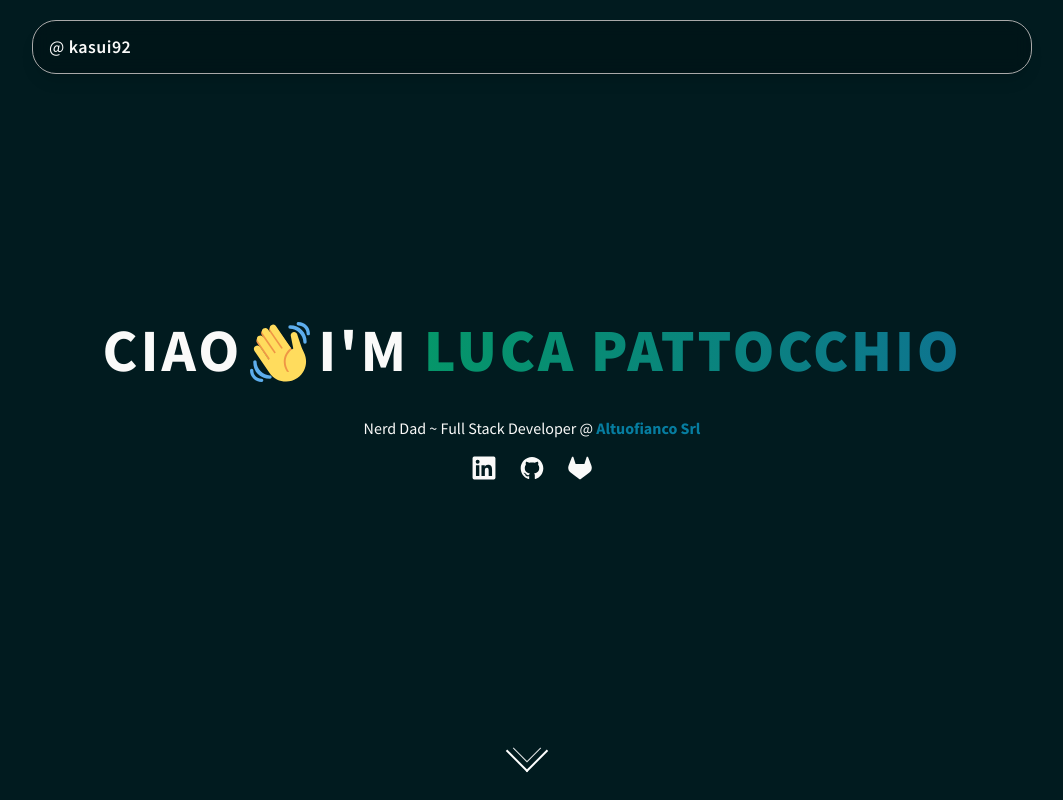
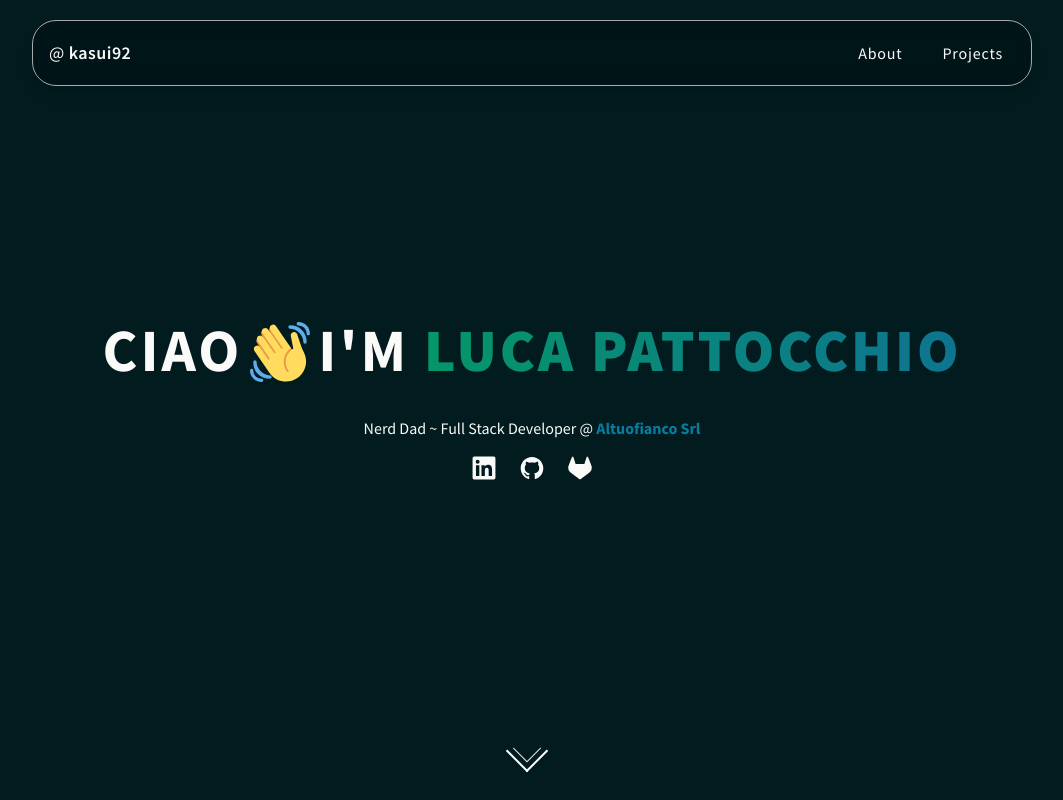
Before and after one commit to Kasui92/lucapattocchio.dev, a React (Vite) app: page / in a window 1280 px wide. Shown: the top 800 px of the page, without its empty margins (108-1171 px from the left). Built offline with nearby package versions, Linux system fonts and the light colour scheme.

Commit message:
fix: use i18n in header;

```diff
--- a/src/components/Header/index.tsx
+++ b/src/components/Header/index.tsx
@@ -1,5 +1,6 @@
 import { ReactElement, useState } from 'react'
 import { AnimatePresence, motion, useMotionValueEvent, useScroll } from 'motion/react'
+import { useTranslation } from 'react-i18next'
 import navLinks from '@/data/navlinks'
 
 import HamburgerIcon from './HamburgerIcon'
@@ -38,6 +39,9 @@ const navVariants = {
  * @return {ReactElement} Header
  */
 const Header = (): ReactElement => {
+    // Get the transition
+    const { t } = useTranslation()
+
     const [isScrolled, setIsScrolled] = useState<boolean>(false)
     const [sectionOnScreen, setSectionOnScreen] = useState<string>('')
     const [isMobileMenuOpen, setIsMobileMenuOpen] = useState<boolean>(false)
@@ -89,7 +93,7 @@ const Header = (): ReactElement => {
                                         onClick={() => setSectionOnScreen(navLink.url)}
                                         className={`group relative overflow-hidden rounded-lg px-2 py-1 font-normal tracking-wider transition duration-300 ease-in-out hover:scale-110 sm:px-3 sm:py-2`}
                                     >
-                                        <span className={`relative z-10`}>{navLink.label}</span>
+                                        <span className={`relative z-10`}>{t(`navigation.${navLink.id}`)}</span>
                                         {sectionOnScreen === navLink.url && (
                                             <motion.span
                                                 layoutId="nav-underline"
@@ -135,7 +139,7 @@ const Header = (): ReactElement => {
                                         whileHover={{ x: 5 }}
                                         whileTap={{ x: -5 }}
                                     >
-                                        {navLink.label}
+                                        {t(`navigation.${navLink.id}`)}
                                     </motion.a>
                                 </li>
                             ))}
```
